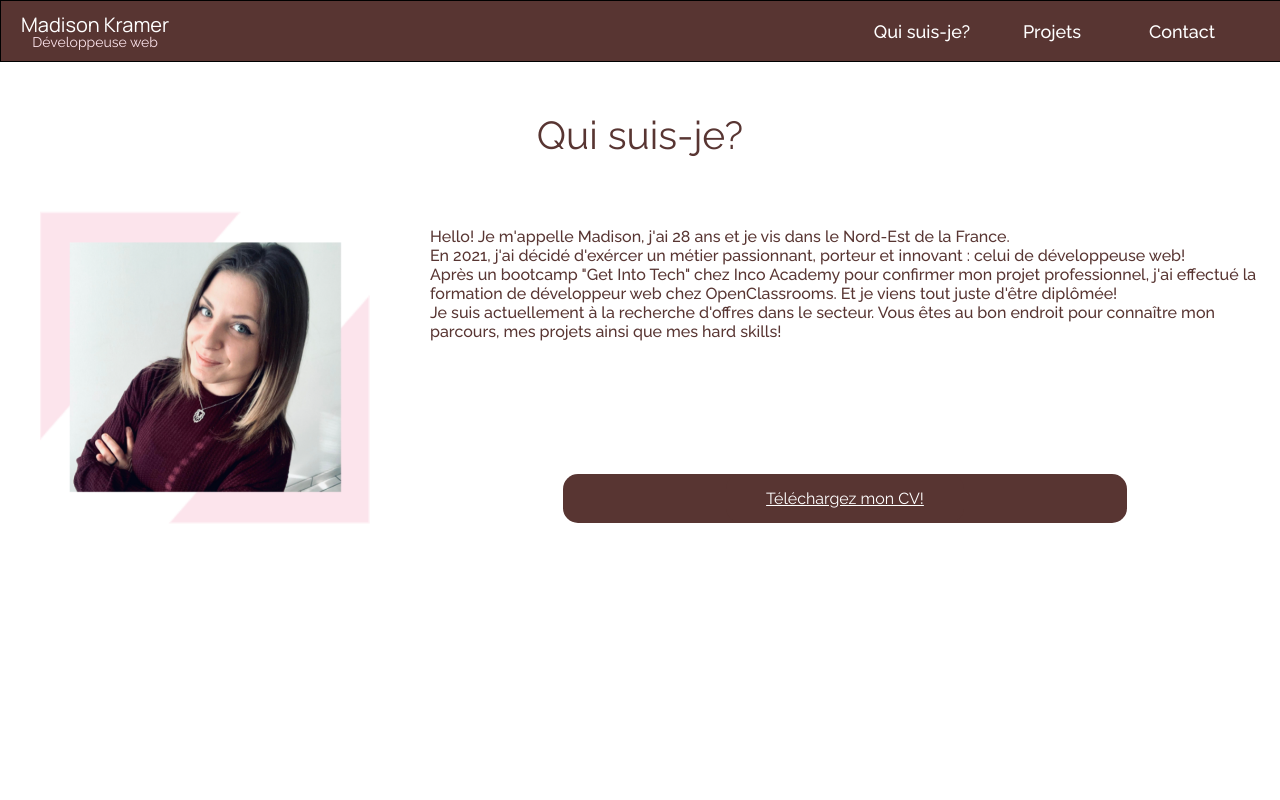
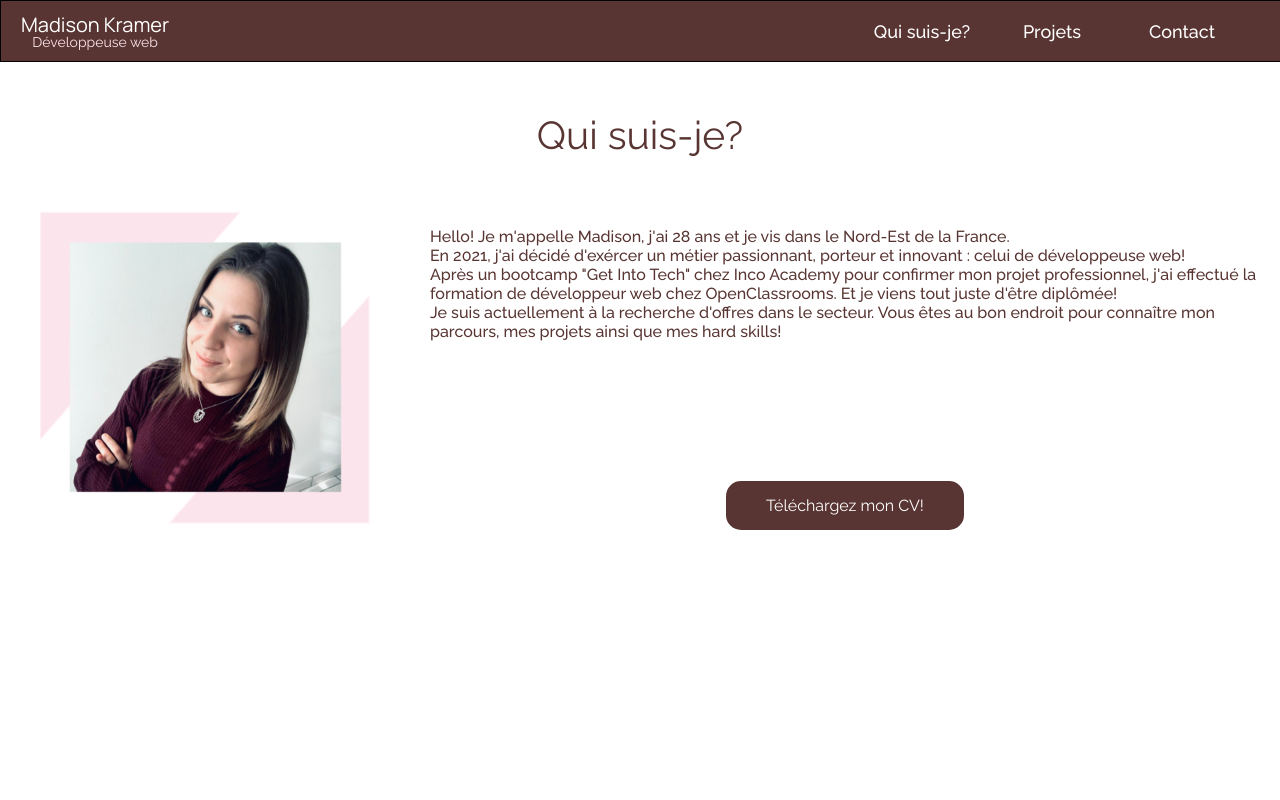
Before and after one commit to OnlyManu/portfolio, a React (Create React App) app: page / in a window 1280 px wide. Shown: the top 800 px of the page. Built offline with nearby package versions, Linux system fonts and the light colour scheme.

Commit message:
link download cv ok

```diff
--- a/src/components/WhoIAm.jsx
+++ b/src/components/WhoIAm.jsx
@@ -31,7 +31,7 @@ const WhoIAm = () => {
             </p>
           </div>
           <div className="downloadCVButton">
-            <a href={cv} download className="downloadCVButton"> Téléchargez mon CV! </a>
+            <a href={cv} download className="downloadCVLink">Téléchargez mon CV!</a>
           </div>
         </div>
       </div>
--- a/src/style.css
+++ b/src/style.css
@@ -69,7 +69,13 @@
   font-weight: 500;
 }
 .whoIAm .presentationContainer .presentation .downloadCVButton {
-  margin: 16%;
+  display: flex;
+  flex-direction: center;
+  justify-content: center;
+}
+.whoIAm .presentationContainer .presentation .downloadCVButton .downloadCVLink {
+  margin-top: 15%;
+  text-decoration: none;
   font-size: 16px;
   background-color: #583532;
   color: #fff;
@@ -80,11 +86,10 @@
   transition-duration: 350ms;
   cursor: pointer;
 }
-.whoIAm .presentationContainer .presentation .downloadCVButton:hover {
+.whoIAm .presentationContainer .presentation .downloadCVButton .downloadCVLink:hover {
   color: #583532;
   background-color: #fce4ec;
   font-weight: 700;
-  scale: 1.1;
 }
 .whoIAm .mediaIcons {
   display: flex;
@@ -152,6 +157,9 @@
   margin: 0px 4px;
 }
 
+.contactSection {
+  margin-top: 8%;
+}
 .contactSection .contactContainer {
   display: flex;
   align-items: center;
--- a/src/styles/_Contact.scss
+++ b/src/styles/_Contact.scss
@@ -1,5 +1,5 @@
 .contactSection{
-
+    margin-top: 8%;
     .contactContainer{
         display: flex;
         align-items: center;
--- a/src/styles/_WhoIAm.scss
+++ b/src/styles/_WhoIAm.scss
@@ -12,41 +12,47 @@
     }
     .presentation {
       padding: 0px 20px;
-      .presentationP{
+      .presentationP {
         text-align: start;
         color: $millbrook;
         font-weight: 500;
       }
-      .downloadCVButton { //
-        margin: 16%;
+      .downloadCVButton {
+        display: flex;
+        flex-direction: center;
+        justify-content: center;
+        .downloadCVLink {
+          //
+          margin-top: 15%;
+          text-decoration: none;
           font-size: 16px;
           background-color: $millbrook;
           color: #fff;
           padding: 15px 40px;
           border-style: none;
           border-radius: 15px;
-        font-family: 'Raleway';
+          font-family: "Raleway";
           transition-duration: 350ms;
           cursor: pointer;
-        &:hover{
+          &:hover {
             color: $millbrook;
             background-color: $carouselPink;
             font-weight: 700;
-          scale: 1.1;
           }
         }
       }
     }
-  .mediaIcons{
+  }
+  .mediaIcons {
     display: flex;
     margin: 50px 120px;
-    .icons{
+    .icons {
       margin-left: 20px;
       color: $millbrook;
       font-size: 26px;
       cursor: pointer;
       transition-duration: 150ms;
-      &:hover{
+      &:hover {
         scale: 1.3;
       }
     }
```
Also changed, not shown: src/App.js (+7 -8 lines), 1 other file (tests, documents, lock files or other folders). Lines whose indentation alone changed are shown as unchanged.
